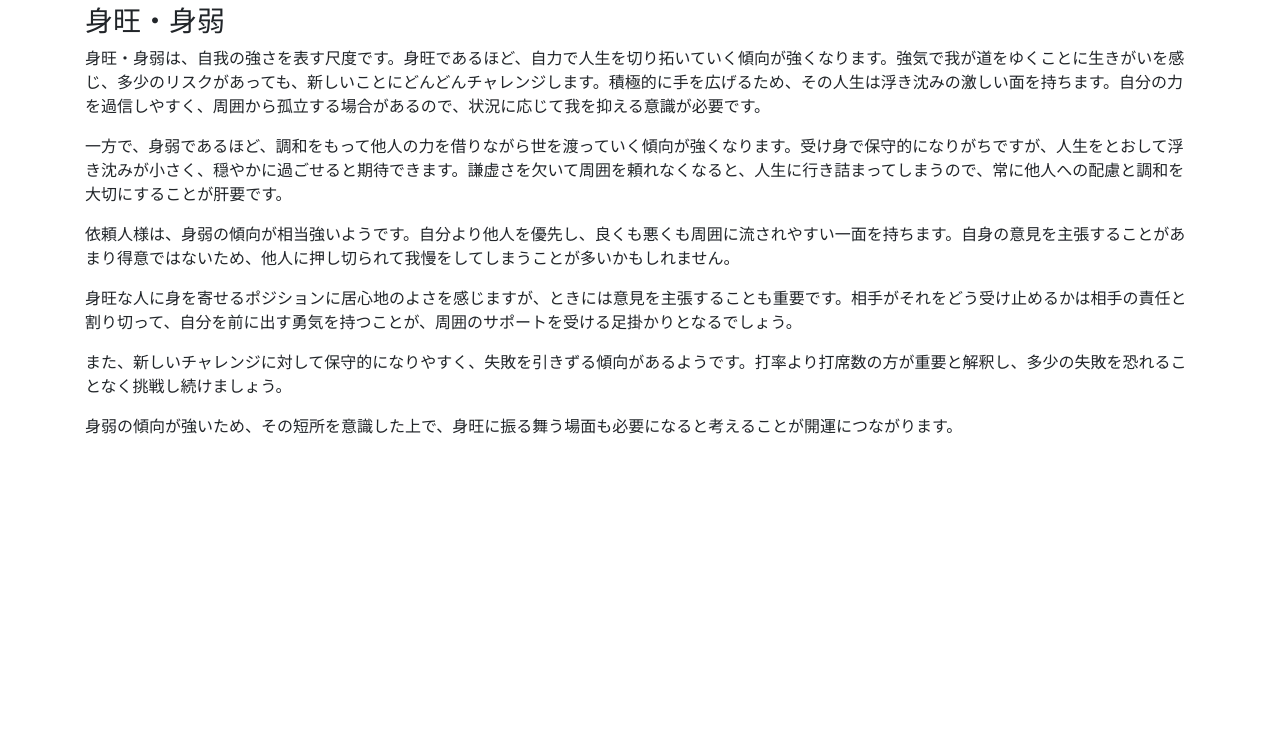
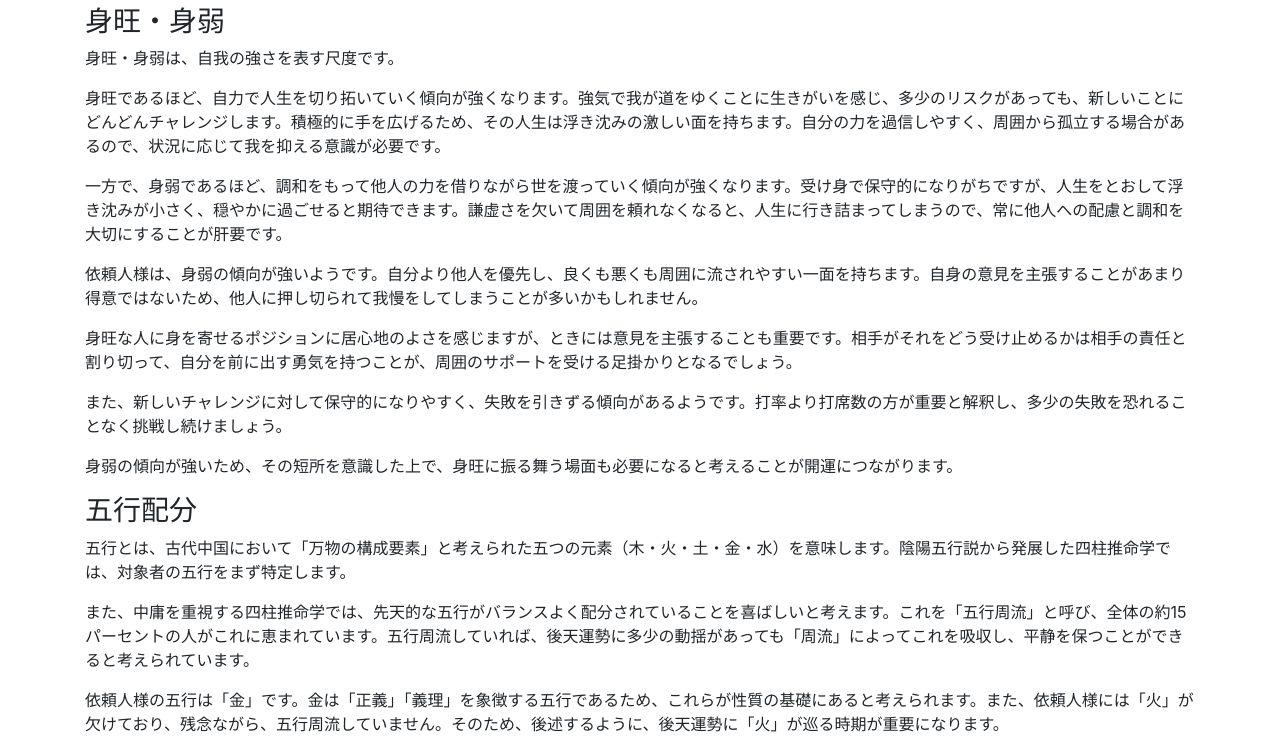
Before and after one commit to hajime-f/portfolio-site, a plain HTML site: page data/e1744e1a-058f-11ec-ac43-149d99821cf1.html in a window 1280 px wide. Shown: the part 568-1320 px from the top of the page. Before the commit the page ends 1022 px from the top, so only its background shows below. Drawn offline with nearby package versions, Linux system fonts and the light colour scheme.

Commit message:
四柱推命のデータを追加

```diff
--- a/data/e1744e1a-058f-11ec-ac43-149d99821cf1.html
+++ b/data/e1744e1a-058f-11ec-ac43-149d99821cf1.html
@@ -27,12 +27,19 @@
 
       <h2>先天運命について</h2>
       <h3>身旺・身弱</h3>
-      <p>身旺・身弱は、自我の強さを表す尺度です。身旺であるほど、自力で人生を切り拓いていく傾向が強くなります。強気で我が道をゆくことに生きがいを感じ、多少のリスクがあっても、新しいことにどんどんチャレンジします。積極的に手を広げるため、その人生は浮き沈みの激しい面を持ちます。自分の力を過信しやすく、周囲から孤立する場合があるので、状況に応じて我を抑える意識が必要です。</p>
+      <p>身旺・身弱は、自我の強さを表す尺度です。</p>
+        <p>身旺であるほど、自力で人生を切り拓いていく傾向が強くなります。強気で我が道をゆくことに生きがいを感じ、多少のリスクがあっても、新しいことにどんどんチャレンジします。積極的に手を広げるため、その人生は浮き沈みの激しい面を持ちます。自分の力を過信しやすく、周囲から孤立する場合があるので、状況に応じて我を抑える意識が必要です。</p>
 <p>一方で、身弱であるほど、調和をもって他人の力を借りながら世を渡っていく傾向が強くなります。受け身で保守的になりがちですが、人生をとおして浮き沈みが小さく、穏やかに過ごせると期待できます。謙虚さを欠いて周囲を頼れなくなると、人生に行き詰まってしまうので、常に他人への配慮と調和を大切にすることが肝要です。</p>
-<p>依頼人様は、身弱の傾向が相当強いようです。自分より他人を優先し、良くも悪くも周囲に流されやすい一面を持ちます。自身の意見を主張することがあまり得意ではないため、他人に押し切られて我慢をしてしまうことが多いかもしれません。</p>
+<p>依頼人様は、身弱の傾向が強いようです。自分より他人を優先し、良くも悪くも周囲に流されやすい一面を持ちます。自身の意見を主張することがあまり得意ではないため、他人に押し切られて我慢をしてしまうことが多いかもしれません。</p>
 <p>身旺な人に身を寄せるポジションに居心地のよさを感じますが、ときには意見を主張することも重要です。相手がそれをどう受け止めるかは相手の責任と割り切って、自分を前に出す勇気を持つことが、周囲のサポートを受ける足掛かりとなるでしょう。</p>
 <p>また、新しいチャレンジに対して保守的になりやすく、失敗を引きずる傾向があるようです。打率より打席数の方が重要と解釈し、多少の失敗を恐れることなく挑戦し続けましょう。</p>
 <p>身弱の傾向が強いため、その短所を意識した上で、身旺に振る舞う場面も必要になると考えることが開運につながります。</p>
+
+<h3>五行配分</h3>
+<p>五行とは、古代中国において「万物の構成要素」と考えられた五つの元素（木・火・土・金・水）を意味します。陰陽五行説から発展した四柱推命学では、対象者の五行をまず特定します。</p>
+<p>また、中庸を重視する四柱推命学では、先天的な五行がバランスよく配分されていることを喜ばしいと考えます。これを「五行周流」と呼び、全体の約15パーセントの人がこれに恵まれています。五行周流していれば、後天運勢に多少の動揺があっても「周流」によってこれを吸収し、平静を保つことができると考えられています。</p>
+<p>依頼人様の五行は「金」です。金は「正義」「義理」を象徴する五行であるため、これらが性質の基礎にあると考えられます。また、依頼人様には「火」が欠けており、残念ながら、五行周流していません。そのため、後述するように、後天運勢に「火」が巡る時期が重要になります。</p>
+
 
 
 
```
